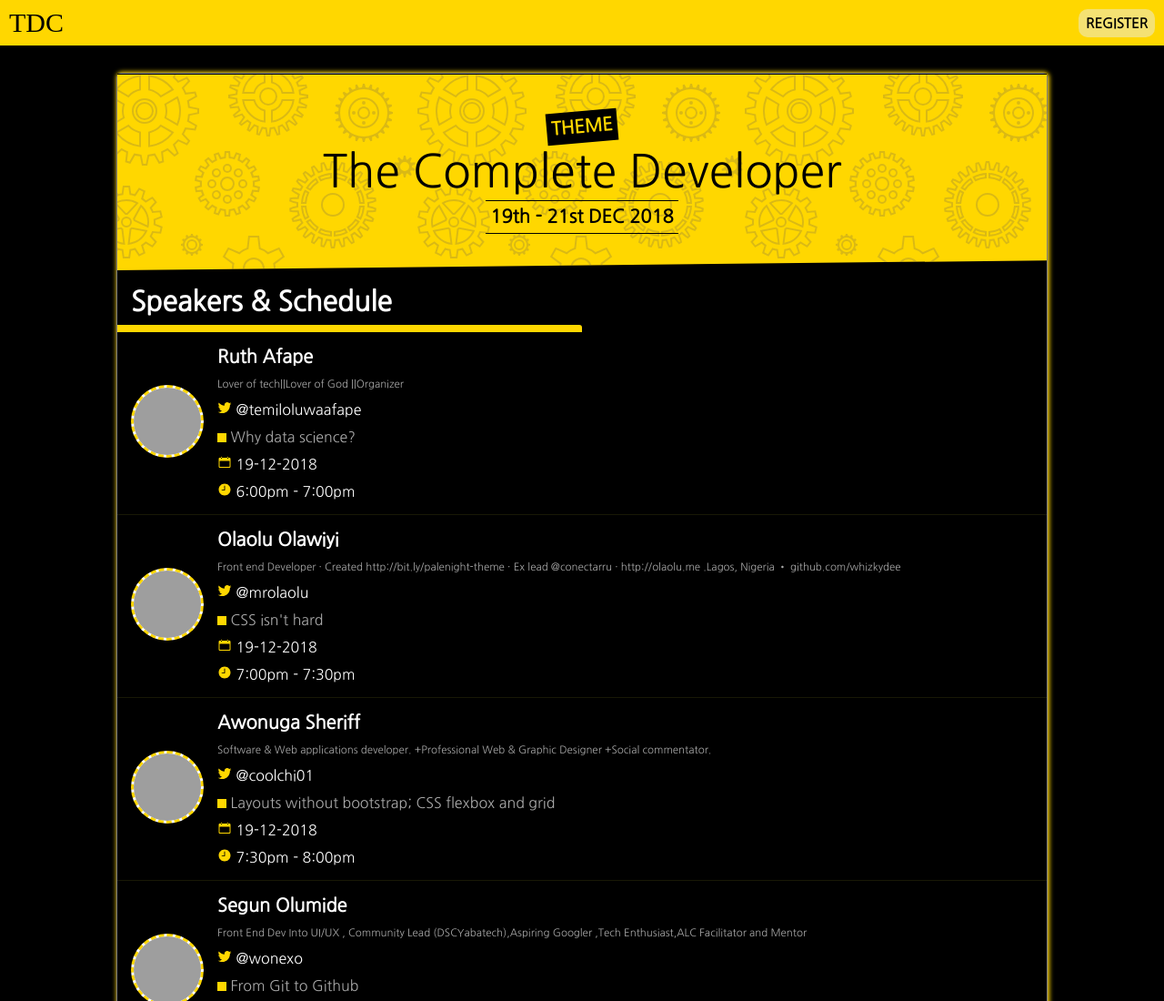
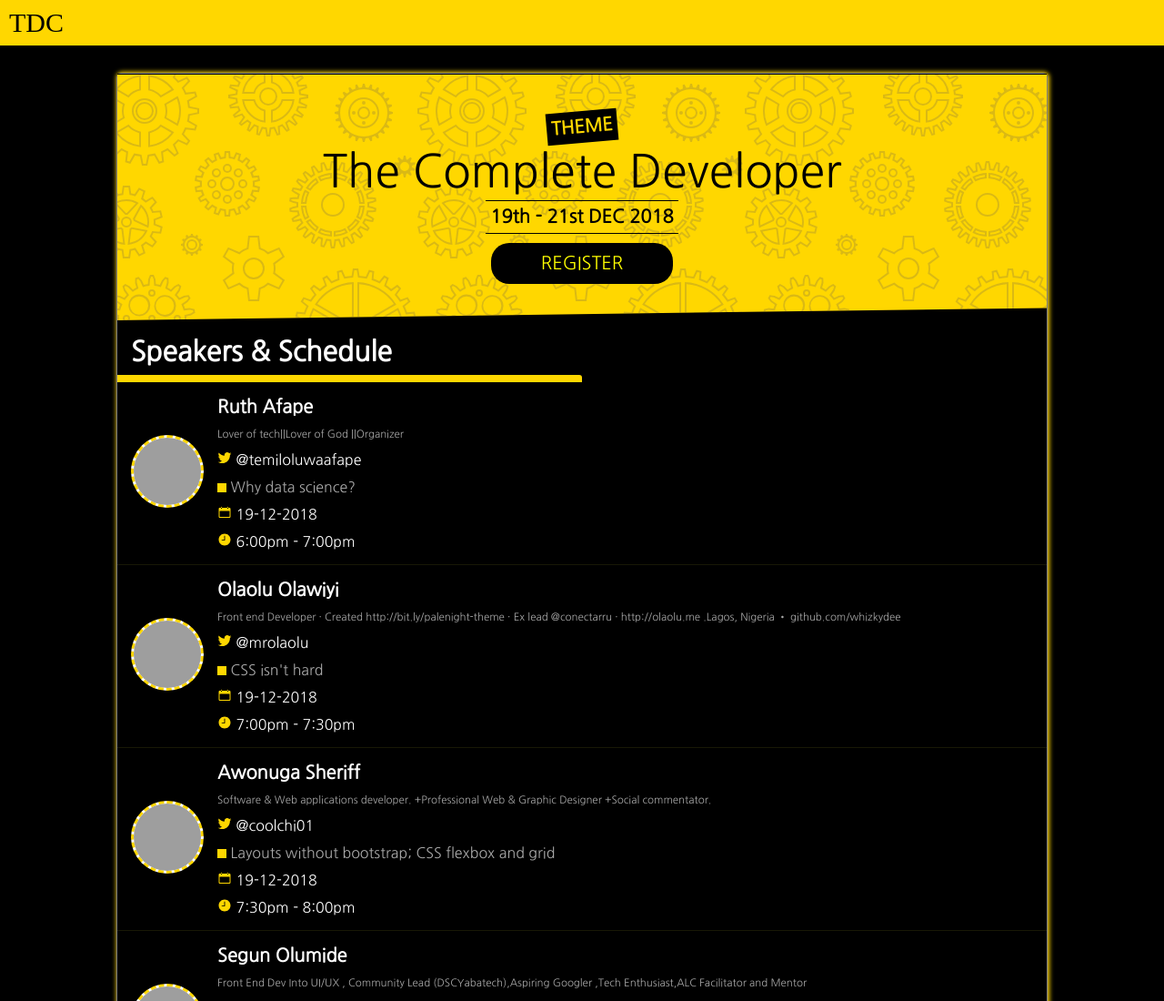
Before and after one commit to marvinjude/tdc-site, a Gatsby site: page /conf/the-complete-developer in a window 1280 px wide. Shown: the top 1100 px of the page at 91% size. Built offline with nearby package versions, Linux system fonts and the light colour scheme; Gatsby itself is replaced by a stand-in of ours; grey boxes are pictures that could not be loaded.

Commit message:
changed red button

```diff
--- a/src/components/header.js
+++ b/src/components/header.js
@@ -2,15 +2,6 @@ import { Link } from 'gatsby'
 import PropTypes from 'prop-types'
 import React from 'react'
 
-const Header = ({ siteTitle }) => (
-  <div className="header">
-    TDC
-    <div className="links">
-      <a className="btn" role="button" href="http://bit.ly/tdc-meetup">
-        REGISTER
-      </a>
-    </div>
-  </div>
-)
+const Header = ({ siteTitle }) => <div className="header">TDC</div>
 
 export default Header
--- a/src/templates/confrence.js
+++ b/src/templates/confrence.js
@@ -23,6 +23,13 @@ export default function Template({ data }) {
             {data.workshopsJson.startDate}th - {data.workshopsJson.endDate}st
             DEC 2018
           </div>
+          <a
+            role="button"
+            class="cover__call-to-action"
+            href="http://bit.ly/tdc-meetup"
+          >
+            REGISTER
+          </a>
         </div>
         <h1 class="heading1">Speakers & Schedule</h1>
         <div class="users">
--- a/src/templates/styles.css
+++ b/src/templates/styles.css
@@ -70,6 +70,20 @@ p {
   flex-direction: row;
   border-bottom: 0.5px solid rgb(24, 24, 6);
 }
+.cover__call-to-action {
+  padding: 10px;
+  border-radius: 20px;
+  white-space: nowrap;
+  text-overflow: ellipsis;
+  overflow: hidden;
+  border: none;
+  background-color: black;
+  width: 50%;
+  font-family: inherit;
+  color: yellow;
+  font-size: 20px;
+  max-width: 200px;
+}
 
 .user img {
   border: 3px dashed gold;
@@ -130,6 +144,7 @@ span.bullet {
   font-size: 20px;
   font-weight: bold;
   padding: 5px;
+  margin-bottom: 10px;
   border-top: 1px solid black;
   border-bottom: 1px solid black;
 }
```
